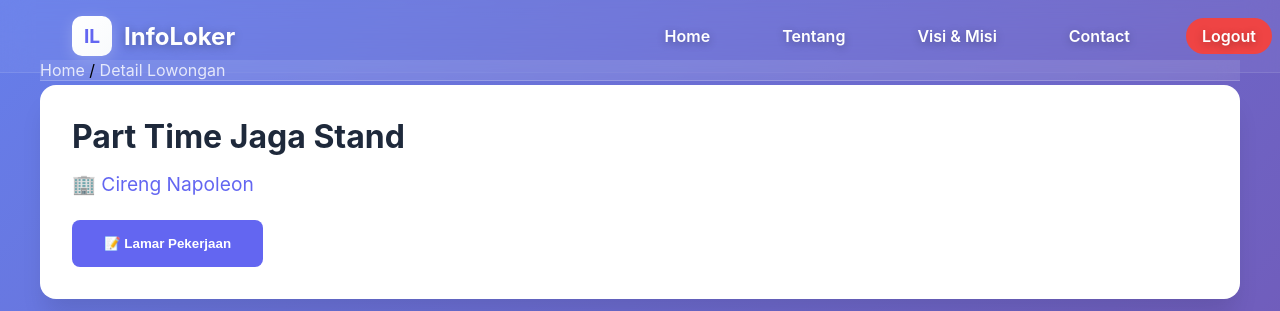
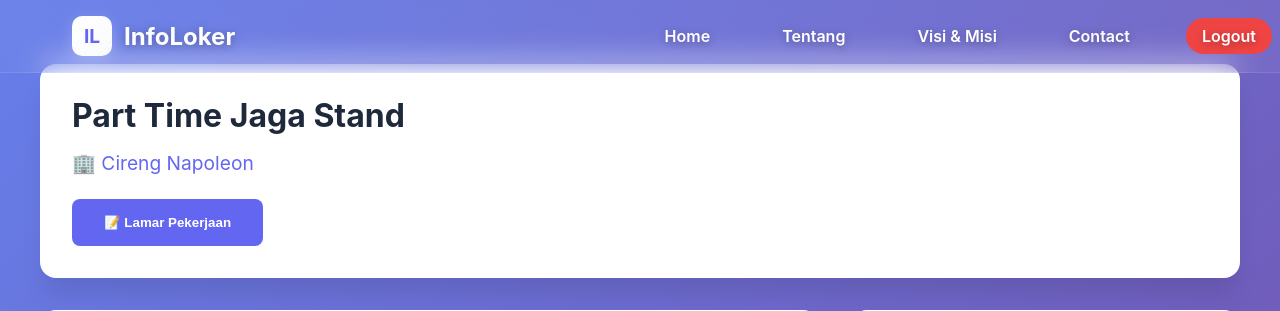
Before and after one commit to IcyFantastic/projectPrakProgWeb2, a PHP site: page /detail_lowongan.php?id=1 in a window 1280 px wide. Shown: the top 311 px of the page. Run offline with PHP 8.4, Linux system fonts and the light colour scheme; a user stored in the database is signed in; data comes from the database, SQL or seed files in the repository; data that the repository does not hold is empty.

Commit message:
Update gtw2

```diff
--- a/Project/css/detail.css
+++ b/Project/css/detail.css
@@ -19,26 +19,13 @@
     min-height: 100vh;
 }
 
-/* Breadcrumb */
-.breadcrumb {
-    background: rgba(255, 255, 255, 0.1);
-    backdrop-filter: blur(10px);
-    border-bottom: 1px solid rgba(255, 255, 255, 0.2);
-    position: sticky;
-    top: 60px;
-    z-index: 999;
-    width: 100%;
-}
 
-.breadcrumb a {
-    color: var(--white);
-    text-decoration: none;
-    opacity: 0.8;
-    transition: opacity 0.3s ease;
-}
 
-.breadcrumb a:hover {
-    opacity: 1;
+
+.main-content {
+    max-width: 1200px;
+    margin: 2rem auto;
+    padding: 0 1rem;
 }
 
 /* Container */
--- a/Project/detail_lowongan.php
+++ b/Project/detail_lowongan.php
@@ -50,12 +50,17 @@
 </head>
 <body>
 
-<?php include 'header.php'; ?>
+
 
 <div class="container">
-    <nav class="breadcrumb">
-        <a href="dashboard_pelamar.php">Home</a> / <a href="#">Detail Lowongan</a>
-    </nav>
+    <?php include 'header.php'; ?>
+
+
+
+
+
+
+
     <div class="job-header">
         <h1><?= htmlspecialchars($lowongan['judul']) ?></h1>
         <p class="company-name">🏢 <a href="#"><?= htmlspecialchars($lowongan['nama_perusahaan']) ?></a></p>
```
